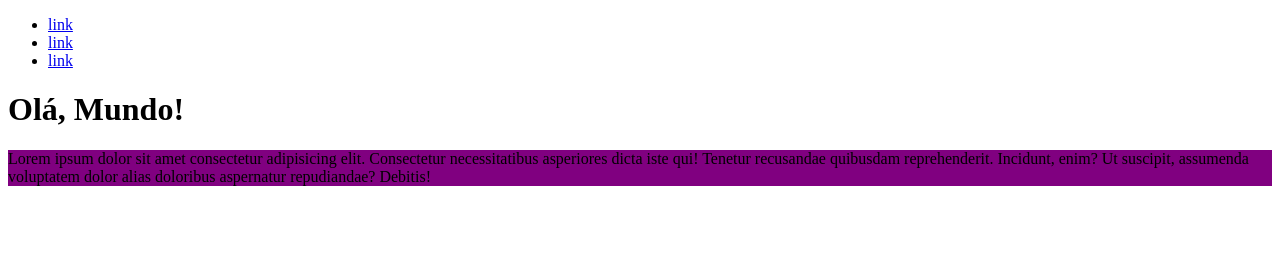
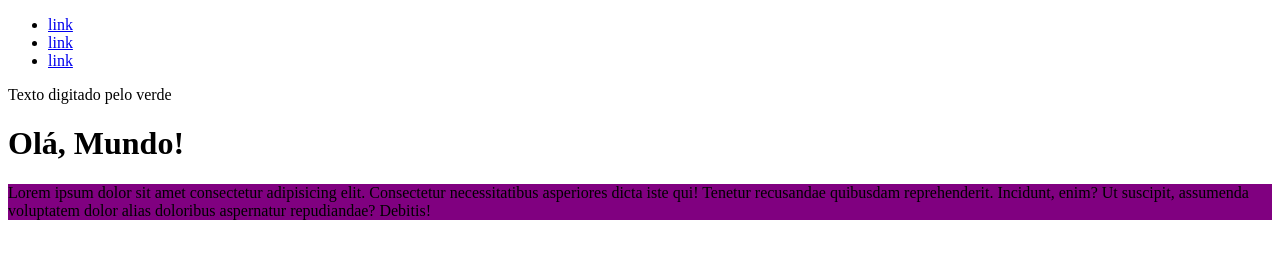
Before and after one commit to orsolon/pratica_github, a plain HTML site: page index.html in a window 1280 px wide. Drawn offline with Linux system fonts and the light colour scheme.

Commit message:
Acrescentei um article

```diff
--- a/index.html
+++ b/index.html
@@ -8,7 +8,6 @@
     <title>Pratica Git</title>
 </head>
 <body>
-
     <nav>
         <Ul>
             <li><a href="link.html">link</a></li>
@@ -16,6 +15,11 @@
             <li><a href="link.html">link</a></li>
         </Ul>
     </nav>
+    <main>
+        <section>
+            <article>Texto digitado pelo verde</article>
+        </section>
+    </main>
     <h1>Olá, Mundo!</h1>
     <footer style="background-color: purple">
         Lorem ipsum dolor sit amet consectetur adipisicing elit. Consectetur necessitatibus asperiores dicta iste qui!
```
